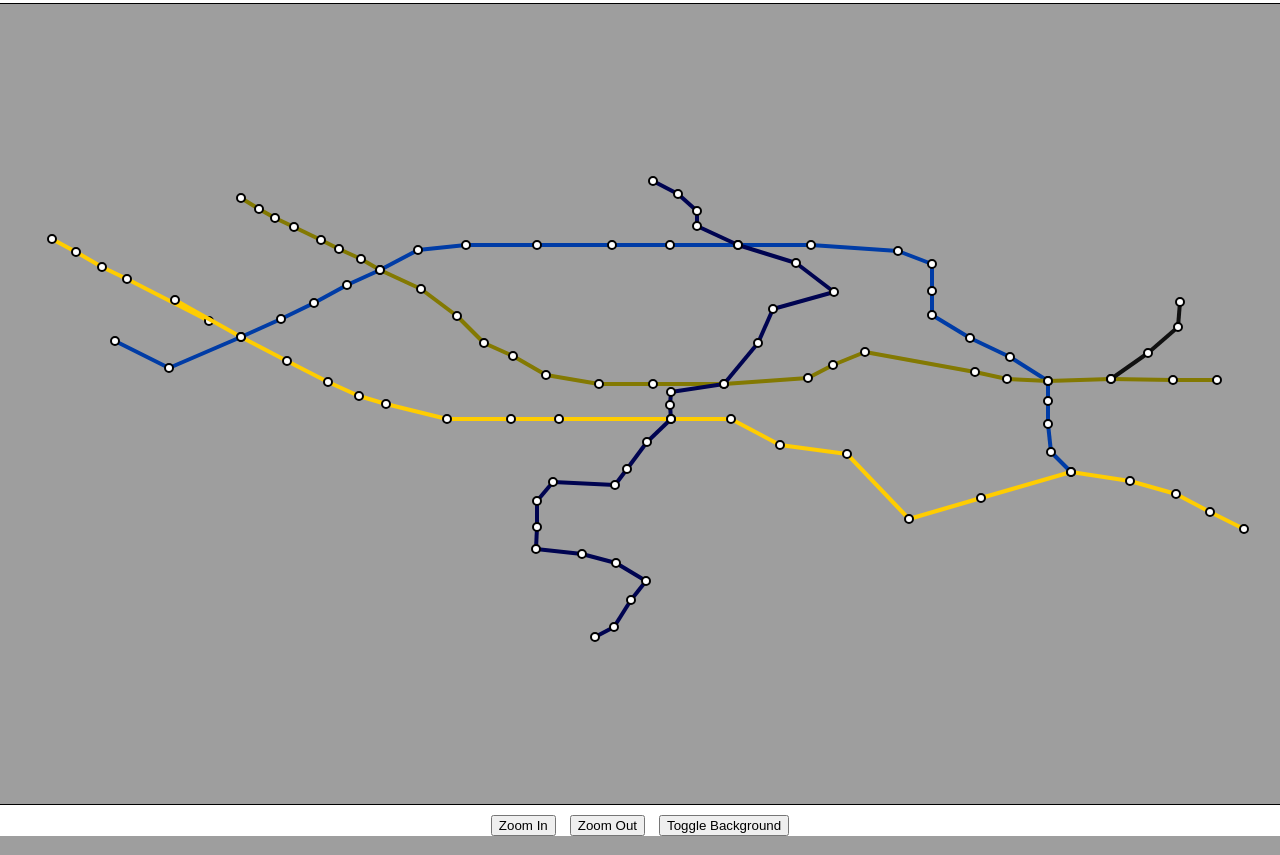
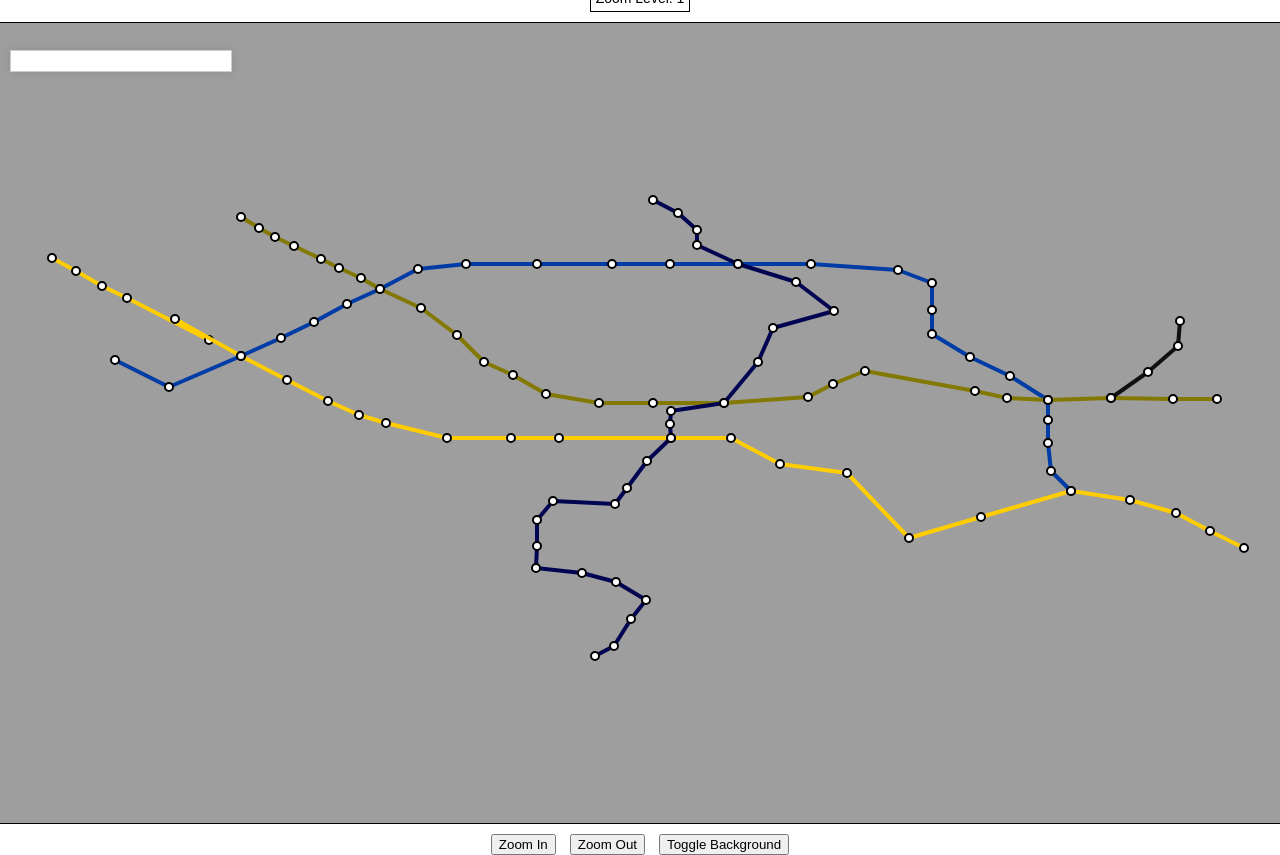
Before and after one commit to lucasgardes/ProjetESi, a PHP site: page /planmetro.php in a window 1280 px wide; the page is wider, and only the part inside the window is pictured. Run offline with PHP 8.4, Linux system fonts and the light colour scheme.

Commit message:
Sur le plan ajout de rue (toutes sauf GESTES et DAURADE) + ajout des infos d'un arret + fonction pour copier les coordonées

```diff
--- a/PHP/planmetro.php
+++ b/PHP/planmetro.php
@@ -16,7 +16,7 @@
         canvas {
             border: 1.5px solid black;
         }
-        #mousePosition {
+        #mousePosition, #zoomLevel, #stationInfo {
             background-color: rgba(255, 255, 255, 0.8);
             padding: 5px;
             border: 1px solid black;
@@ -30,10 +30,22 @@
         button {
             margin: 0 5px;
         }
+        #stationInfo {
+            position: absolute;
+            left: 10px;
+            top: 50px;
+            background: #fff;
+            padding: 10px;
+            border: 1px solid #ccc;
+            box-shadow: 0 0 10px rgba(0, 0, 0, 0.1);
+            width: 200px;
+        }
     </style>
 </head>
 <body>
     <div id="mousePosition">Mouse Position: (x, y)</div>
+    <div id="zoomLevel">Zoom Level: 1</div>
+    <div id="stationInfo"></div>
     <canvas id="metroMap" width="1600" height="800"></canvas>
     <div id="controls">
         <button onclick="zoomIn()">Zoom In</button>
@@ -42,8 +54,10 @@
     </div>
     <script>
         var canvas = document.getElementById("metroMap");
+        var ctx = canvas.getContext('2d');
         var mousePositionDiv = document.getElementById("mousePosition");
-        var ctx = canvas.getContext('2d');
+        var zoomLevelDiv = document.getElementById("zoomLevel");
+        var stationInfoDiv = document.getElementById("stationInfo");
 
         var zoomLevel = 1;
         var minZoom = 1;
@@ -51,7 +65,9 @@
         var zoomIncrement = 0.5;
         var offsetX = 0;
         var offsetY = 0;
-        var showBackground = true; // Variable to control background image
+        var isPanning = false;
+        var startX, startY;
+        var showBackground = true;
 
         var data = {
                 "lines": {
@@ -249,6 +265,7 @@
             if (zoomLevel < maxZoom) {
                 zoomLevel += zoomIncrement;
                 drawMap();
+                zoomLevelDiv.textContent = 'Zoom Level: ' + zoomLevel.toFixed(1);
             }
         }
 
@@ -256,6 +273,7 @@
             if (zoomLevel > minZoom) {
                 zoomLevel -= zoomIncrement;
                 drawMap();
+                zoomLevelDiv.textContent = 'Zoom Level: ' + zoomLevel.toFixed(1);
             }
         }
 
@@ -264,12 +282,45 @@
             drawMap();
         }
 
+        function getMousePosition(canvas, event) {
+            var rect = canvas.getBoundingClientRect();
+            return {
+                x: event.clientX - rect.left,
+                y: event.clientY - rect.top
+            };
+        }
+
         canvas.addEventListener('mousemove', function(event) {
             var rect = canvas.getBoundingClientRect();
             var x = event.clientX - rect.left;
             var y = event.clientY - rect.top;
             mousePositionDiv.innerHTML = 'Mouse Position: x= ' + Math.round(x) + ' y= ' + Math.round(y);
+
+            var mousePos = getMousePosition(canvas, event);
+            var stationInfo = getStationInfoAtPosition(mousePos.x, mousePos.y);
+            if (stationInfo) {
+                stationInfoDiv.innerHTML = '<strong>' + stationInfo.name + '</strong><br>' + 'Rues: ' + stationInfo.streets.join(', ') + '<br>' + 'Adjacents: ' + stationInfo.adjacent.join(', ');
+            } else {
+                stationInfoDiv.innerHTML = '';
+            }
         });
+
+        function getStationInfoAtPosition(mouseX, mouseY) {
+            for (var lineName in data.lines) {
+                var line = data.lines[lineName];
+                for (var i = 0; i < line.stations.length; i++) {
+                    var station = line.stations[i];
+                    var x = station.x * zoomLevel + offsetX;
+                    var y = station.y * zoomLevel + offsetY;
+                    var dx = mouseX - x;
+                    var dy = mouseY - y;
+                    if (Math.sqrt(dx * dx + dy * dy) < 10) {
+                        return station;
+                    }
+                }
+            }
+            return null;
+        }
 
         canvas.addEventListener('mousedown', function(event) {
             var rect = canvas.getBoundingClientRect();
```
